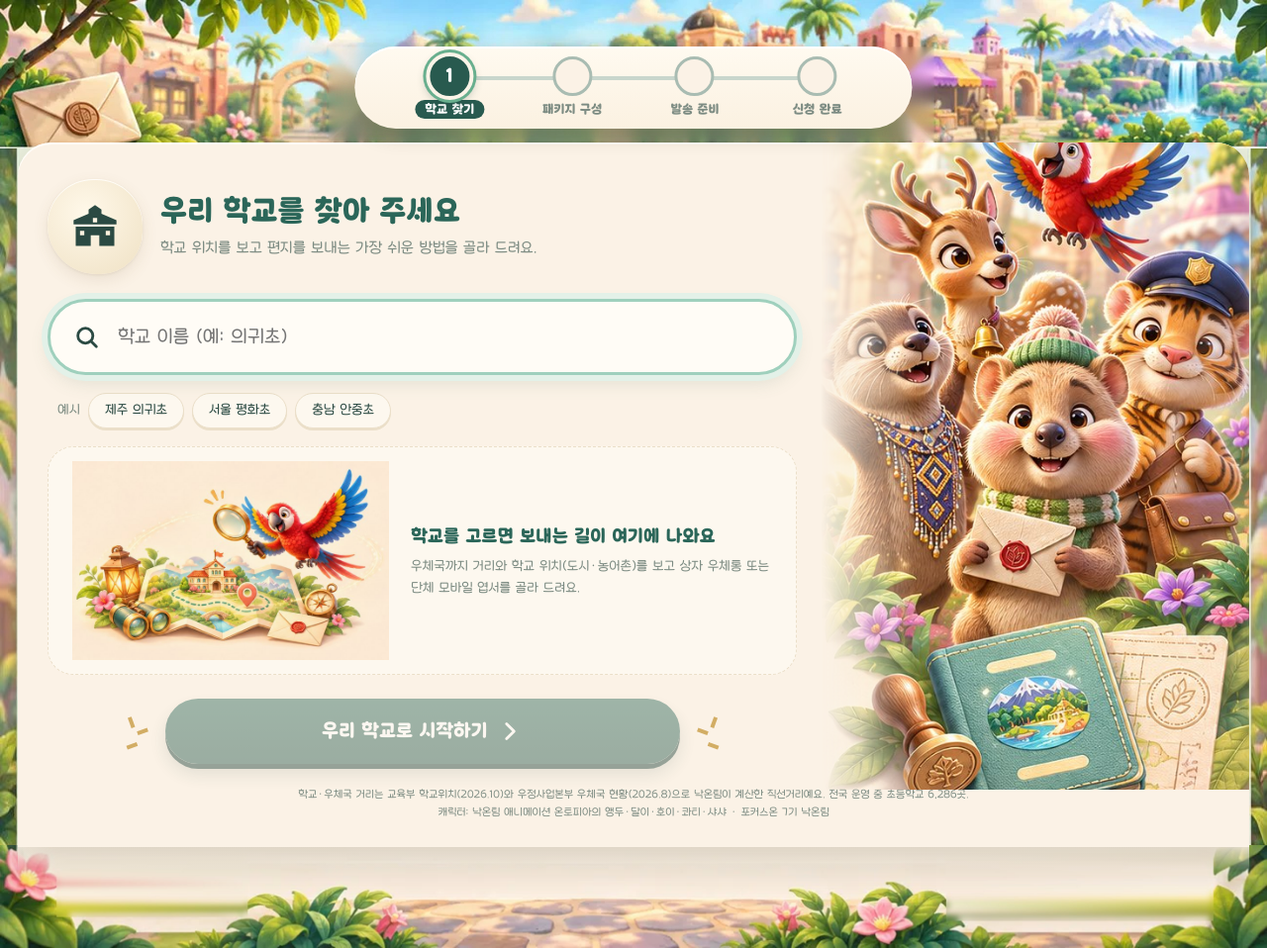
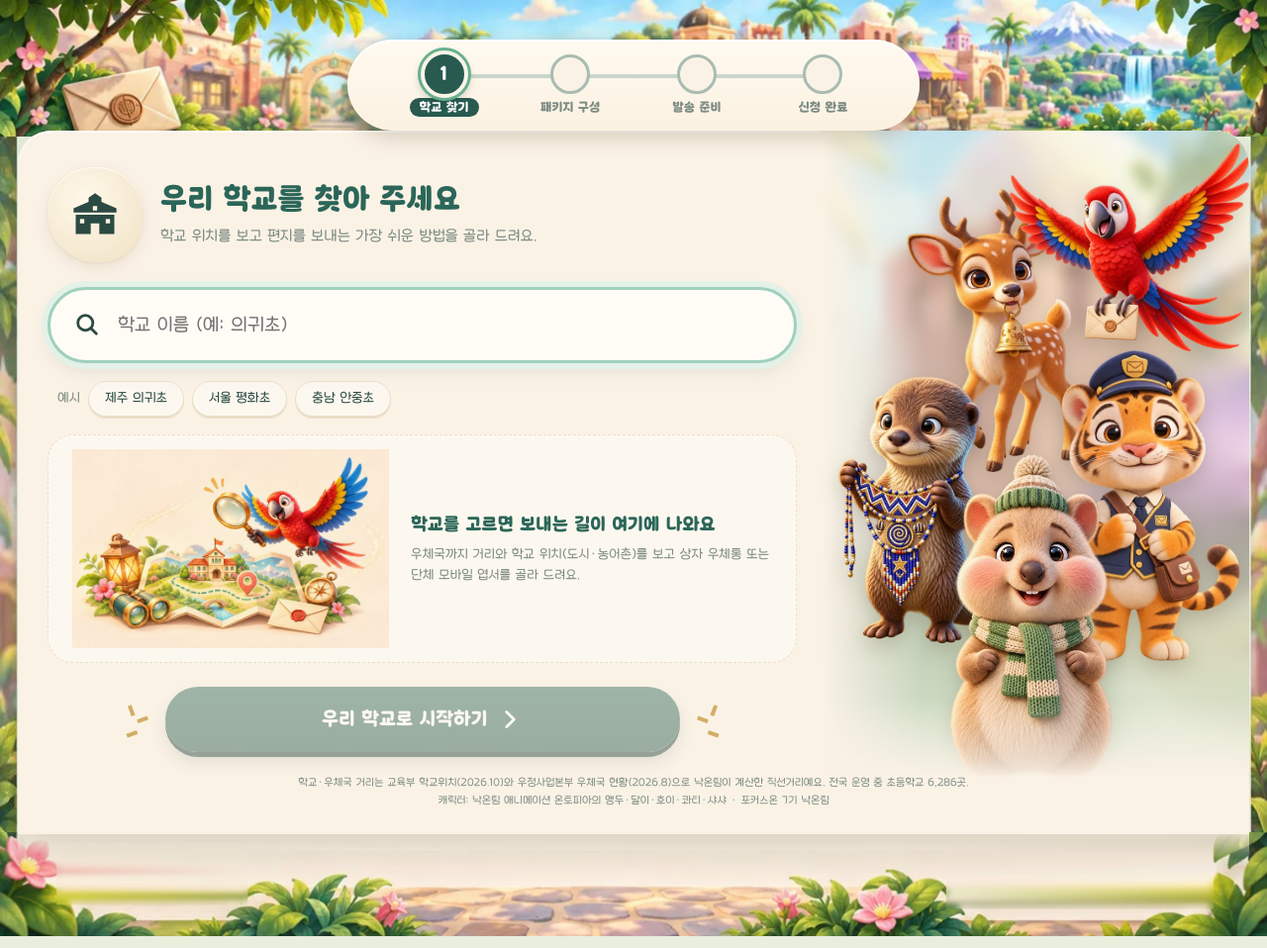
Before and after one commit to jiyeon11111/ontopia-wep, a plain HTML site: page index.html in a window 1280 px wide. Shown: the whole page at 99% size. Drawn offline with Linux system fonts and the light colour scheme.

Commit message:
위쪽 풍경 번짐 자국 가리기, 1단계 캐릭터 그림을 고화질 전신 캐릭터로 교체
Co-Authored-By: Claude Opus 5.5 <noreply@anthropic.com>
Claude-Session: https://claude.ai/code/session_01CynPAmuwPJZKrN47LEfC1a

```diff
--- a/css/app.css
+++ b/css/app.css
@@ -28,7 +28,7 @@ button, input, select, textarea { font: inherit; color: inherit; }
     url(../assets/frame/right.jpg) right top / 1.6% 100% no-repeat,
     var(--color-page);
 }
-.scene__top { position: relative; height: max(150px, calc(min(100vw, 1680px) * 140 / 1299)); }
+.scene__top { position: relative; aspect-ratio: 1299 / 140; }
 .scene__top-img { position: absolute; inset: 0; width: 100%; height: 100%; object-fit: cover; display: block; }
 .brand { position: absolute; left: 15%; top: 14%; display: none; }
 
@@ -47,13 +47,14 @@ button, input, select, textarea { font: inherit; color: inherit; }
 
 /* ===== 진행 단계 알약 ===== */
 .stepper {
-  position: absolute; z-index: 2; left: 50%; top: 31%; transform: translateX(-50%);
-  width: min(44%, 600px); min-width: 330px;
+  position: absolute; z-index: 2; left: 27.4%; width: 45.2%; top: 29%; height: 67%;
+  display: flex; align-items: center;
   background: linear-gradient(#fffaf0, #fbf1e1);
   border-radius: var(--radius-pill);
   box-shadow: 0 8px 20px rgba(60, 50, 20, .18), inset 0 2px 0 #fff;
-  padding: 10px 34px 10px;
+  padding: 0 34px;
 }
+.stepper ol { flex: 1; }
 .stepper ol { list-style: none; margin: 0; padding: 0; display: grid; grid-template-columns: repeat(4, 1fr); position: relative; }
 .stepper ol::before { content: ""; position: absolute; left: 12.5%; right: 12.5%; top: 20px; height: 4px; border-radius: 2px; background: #c9d6cc; }
 .stepper li { position: relative; display: flex; flex-direction: column; align-items: center; gap: 4px; }
@@ -185,8 +186,15 @@ button, input, select, textarea { font: inherit; color: inherit; }
 .route__steps span.is-on { background: var(--color-mint-soft); color: var(--color-mint-strong); border: 2px solid #9fd0bd; }
 .route__group { font-size: var(--text-xs); color: var(--color-text-muted); }
 
-.friends { position: relative; align-self: stretch; margin: -30px -30px -26px 0; border-radius: 0 var(--radius-xl) 0 0; overflow: hidden; }
-.friends img { position: absolute; inset: 0; width: 100%; height: 100%; object-fit: cover; object-position: 50% 30%; -webkit-mask-image: linear-gradient(90deg, transparent 0, #000 22%); mask-image: linear-gradient(90deg, transparent 0, #000 22%); }
+.friends { position: relative; align-self: stretch; min-height: 640px; margin: -30px -30px -26px 0; border-radius: 0 var(--radius-xl) 0 0; overflow: hidden; background: linear-gradient(#f4efe2, #e3eedb); -webkit-mask-image: linear-gradient(#000 88%, transparent); mask-image: linear-gradient(#000 88%, transparent); }
+.friends__bg { position: absolute; inset: 0; width: 100%; height: 100%; object-fit: cover; object-position: 70% 50%; filter: blur(5px) saturate(.85); opacity: .55; transform: scale(1.1); }
+.friends::before { content: ""; position: absolute; inset: 0; z-index: 1; background: linear-gradient(90deg, var(--color-board) 0, rgba(251, 242, 230, 0) 24%), linear-gradient(0deg, rgba(220, 236, 214, .9) 0, rgba(220, 236, 214, 0) 40%); }
+.friends__c { position: absolute; z-index: 2; height: auto; filter: drop-shadow(0 8px 10px rgba(70, 60, 30, .22)); }
+.friends__c--shasha { left: 20%; top: 9%; width: 40%; }
+.friends__c--aengdu { right: 0; top: 2%; width: 56%; z-index: 4; }
+.friends__c--hoi { right: 2%; top: 34%; width: 42%; z-index: 3; }
+.friends__c--dali { left: 4%; top: 38%; width: 44%; z-index: 3; }
+.friends__c--kwati { left: 30%; top: 50%; width: 38%; z-index: 5; }
 
 /* ===== 2단계 ===== */
 .filterbar { display: flex; flex-wrap: wrap; align-items: center; gap: 14px 22px; padding: 16px 22px; border-radius: var(--radius-lg); background: #fcf6ed; border: 1.5px solid var(--color-line); box-shadow: var(--shadow-card); }
@@ -371,6 +379,8 @@ td.name { font-weight: 700; }
 
 /* ===== 반응형 ===== */
 @media (max-width: 1100px) {
+  .scene__top { aspect-ratio: auto; height: 136px; }
+  .stepper { left: 50%; transform: translateX(-50%); width: min(620px, calc(100% - 24px)); top: 26px; height: 100px; }
   .step, .step--1, .step--3, .step--4 { grid-template-columns: 1fr; }
   .friends { display: none; }
   .sidebar { margin-top: 56px; }
@@ -379,8 +389,8 @@ td.name { font-weight: 700; }
 }
 @media (max-width: 760px) {
   .scene { background: var(--color-page); }
-  .scene__top { height: 132px; }
-  .stepper { top: 24px; width: calc(100% - 24px); min-width: 0; padding: 10px 12px; }
+  .scene__top { aspect-ratio: auto; height: 136px; }
+  .stepper { left: 12px; transform: none; width: calc(100% - 24px); top: 26px; height: 100px; padding: 0 12px; }
   .stepper__label { font-size: 11px; padding: 0 6px; }
   .board { margin: -4px 0 0; padding: 20px 14px 18px; border-radius: 26px 26px 0 0; }
   .head { min-height: 0; gap: 12px; align-items: flex-start; }
--- a/index.html
+++ b/index.html
@@ -84,7 +84,12 @@
         </div>
       </div>
       <aside class="step__aside friends" aria-hidden="true">
-        <img data-asset="scenes.friends" alt="">
+        <img class="friends__bg" src="assets/frame/top.jpg" alt="">
+        <img class="friends__c friends__c--shasha" data-asset="characters.shasha.full" alt="">
+        <img class="friends__c friends__c--aengdu" data-asset="characters.aengdu.full" alt="">
+        <img class="friends__c friends__c--hoi" data-asset="characters.hoi.full" alt="">
+        <img class="friends__c friends__c--dali" data-asset="characters.dali.full" alt="">
+        <img class="friends__c friends__c--kwati" data-asset="characters.kwati.full" alt="">
       </aside>
     </section>
 
```
